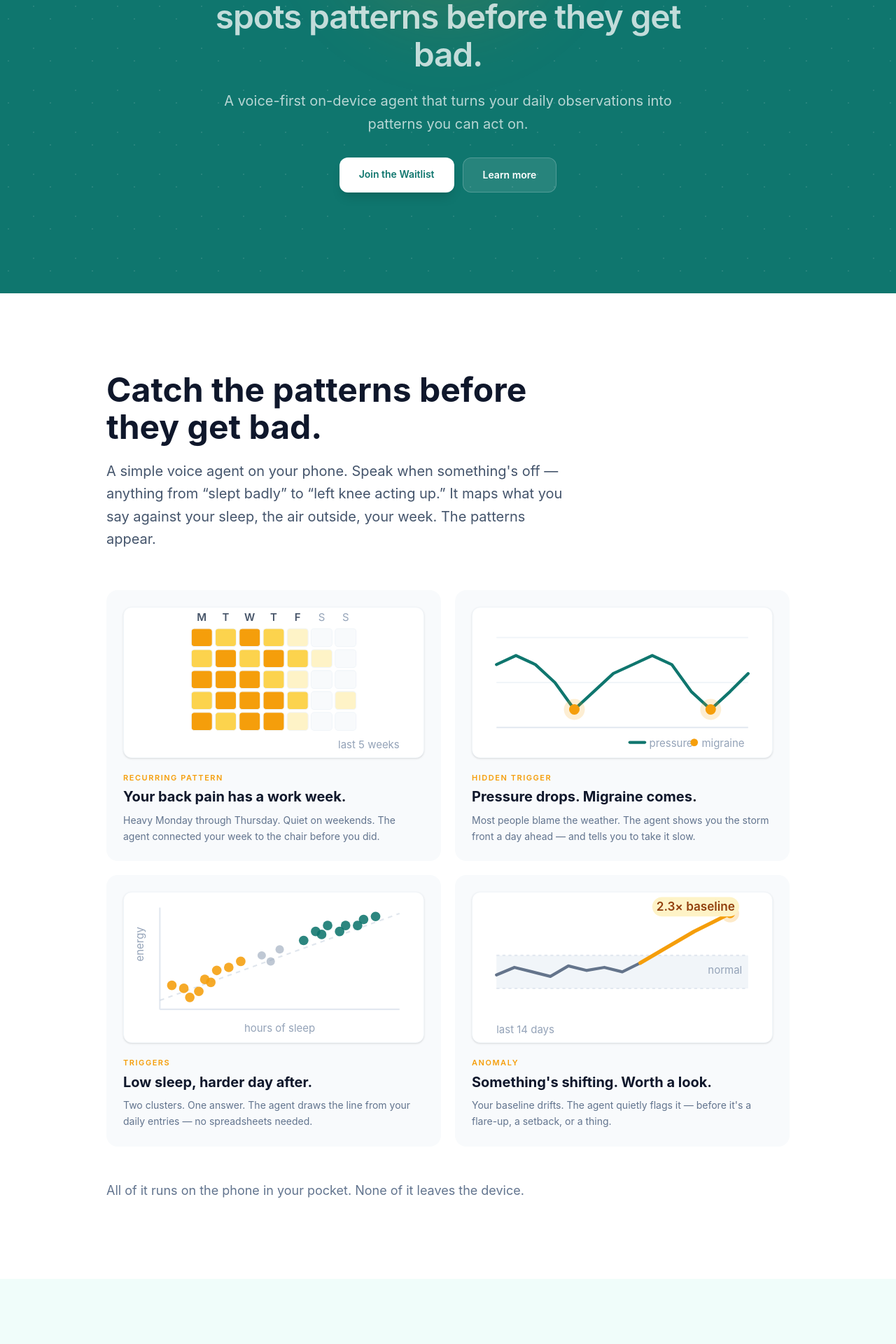
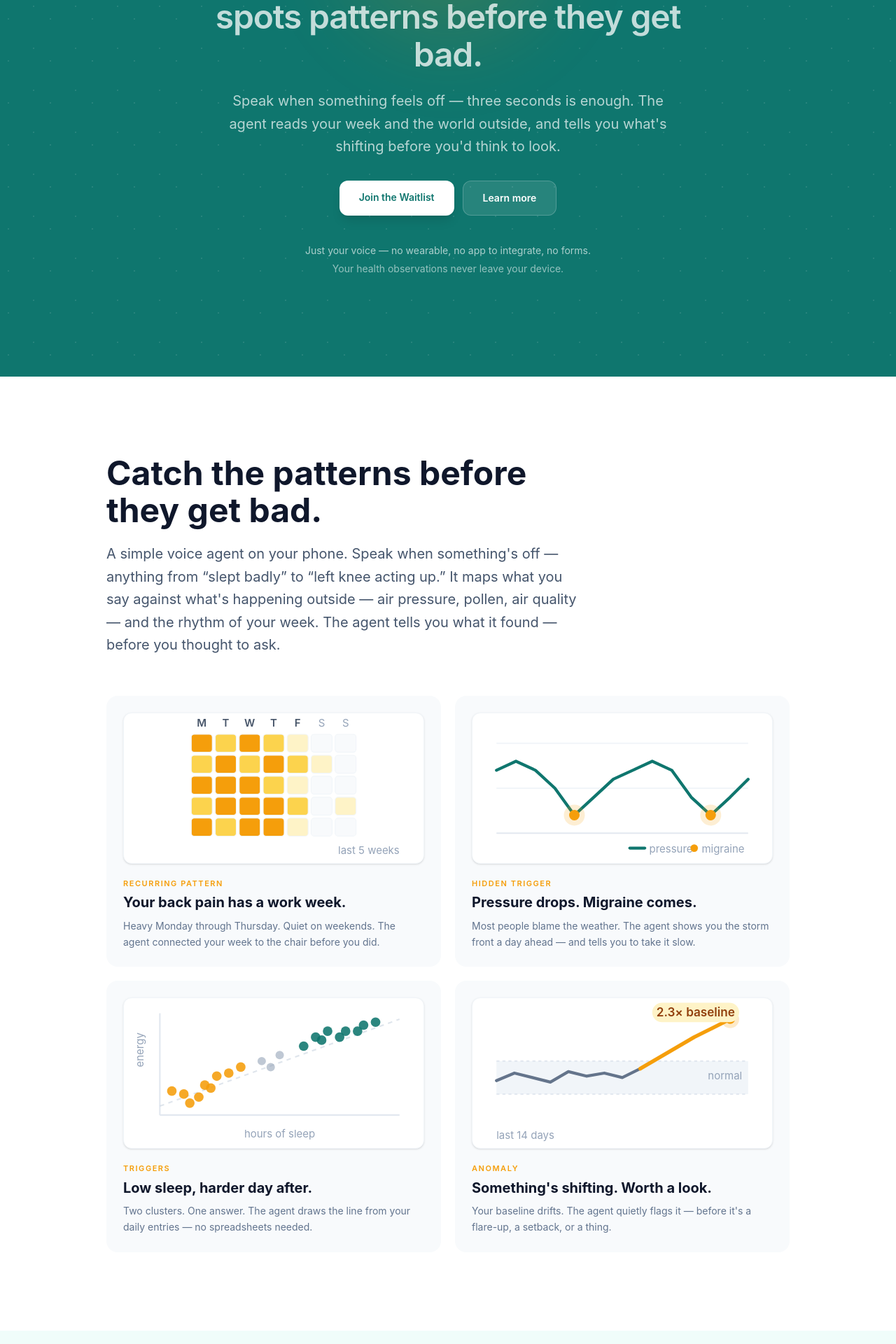
Before and after one commit to msahamed/healthos-frontend, a Next.js app: page / in a window 1280 px wide. Shown: the part 420-2340 px from the top of the page at 70% size. Built offline with nearby package versions, Linux system fonts and the light colour scheme.

Commit message:
updated texts

```diff
--- a/app/components/WaitlistForm.tsx
+++ b/app/components/WaitlistForm.tsx
@@ -67,12 +67,12 @@ export default function WaitlistForm() {
       </div>
       <div>
         <label htmlFor="feedback" className="block text-sm font-medium text-slate-700 mb-1.5">
-          What features matter most to you? <span className="text-slate-400 font-normal">(optional)</span>
+          What health challenge brings you here? <span className="text-slate-400 font-normal">(optional)</span>
         </label>
         <textarea
           id="feedback"
           rows={3}
-          placeholder="e.g. voice search, Apple Health sync, sharing records with my doctor…"
+          placeholder="e.g. chronic migraines, recurring back pain, tracking energy crashes…"
           value={feedback}
           onChange={(e) => setFeedback(e.target.value)}
           className="w-full px-4 py-3 rounded-xl border border-slate-200 text-slate-900 placeholder:text-slate-400 text-sm outline-none focus:ring-2 resize-none transition-all"
--- a/app/layout.tsx
+++ b/app/layout.tsx
@@ -5,14 +5,21 @@ import { SpeedInsights } from "@vercel/speed-insights/next";
 import "./globals.css";
 
 export const metadata: Metadata = {
-  title: "HealthOS — Your health records, privately on-device",
+  title: "HealthOS — Your proactive health agent",
   description:
-    "HealthOS gives you a single private place to collect, understand, and control your lifetime health records. AI-powered insights, fully on-device.",
+    "Voice-first health agent. Speak when something's off — it finds the pattern and warns you before the bad day. No wearable, no integrations. On-device.",
   openGraph: {
-    title: "HealthOS",
-    description: "Your health records, privately on-device",
+    title: "HealthOS — Your proactive health agent",
+    description:
+      "Your proactive health agent. Just speak — it finds the patterns and warns you before things get bad. No wearable. No integrations.",
     url: "https://healthos.live",
     siteName: "HealthOS",
+  },
+  twitter: {
+    card: "summary_large_image",
+    title: "HealthOS — Your proactive health agent",
+    description:
+      "Your proactive health agent. Just speak — it finds the patterns and warns you before things get bad. No wearable. No integrations.",
   },
 };
 
--- a/app/page.tsx
+++ b/app/page.tsx
@@ -262,8 +262,8 @@ const showcase = [
     accent: "amber" as const,
   },
   {
-    title: "Sorted before you think about it.",
-    body: "Symptoms, medications, allergies, daily notes — each voice log lands in the right record. No categories to pick, no forms to fill.",
+    title: "The agent understands what you said.",
+    body: "No categories, no tags — it builds context from your words so patterns can surface on their own.",
     media: (
       <img
         src="/screen-records.webp"
@@ -327,7 +327,7 @@ export default function Home() {
               <span className="text-white/75 font-semibold">spots patterns before they get bad.</span>
             </h1>
             <p className="text-lg md:text-xl text-white/70 max-w-2xl leading-relaxed">
-              A voice-first on-device agent that turns your daily observations into patterns you can act on.
+              Speak when something feels off — three seconds is enough. The agent reads your week and the world outside, and tells you what&apos;s shifting before you&apos;d think to look.
             </p>
             <div className="flex flex-col sm:flex-row gap-3 mt-2">
               <a
@@ -344,6 +344,14 @@ export default function Home() {
                 Learn more
               </a>
             </div>
+            <div className="flex flex-col items-center gap-1.5 mt-4 text-center">
+              <p className="text-sm text-white/65">
+                Just your voice — no wearable, no app to integrate, no forms.
+              </p>
+              <p className="text-sm text-white/55">
+                Your health observations never leave your device.
+              </p>
+            </div>
           </div>
         </section>
 
@@ -357,8 +365,7 @@ export default function Home() {
               </h2>
               <p className="text-slate-600 text-lg md:text-xl leading-relaxed">
                 A simple voice agent on your phone. Speak when something&apos;s off — anything from
-                {" "}&ldquo;slept badly&rdquo; to &ldquo;left knee acting up.&rdquo; It maps what you say against your sleep,
-                the air outside, your week. The patterns appear.
+                {" "}&ldquo;slept badly&rdquo; to &ldquo;left knee acting up.&rdquo; It maps what you say against what&apos;s happening outside — air pressure, pollen, air quality — and the rhythm of your week. The agent tells you what it found — before you thought to ask.
               </p>
             </div>
 
@@ -383,10 +390,6 @@ export default function Home() {
                 </div>
               ))}
             </div>
-
-            <p className="text-slate-500 text-base md:text-lg leading-relaxed mt-12 max-w-2xl">
-              All of it runs on the phone in your pocket. None of it leaves the device.
-            </p>
 
           </div>
         </section>
```
